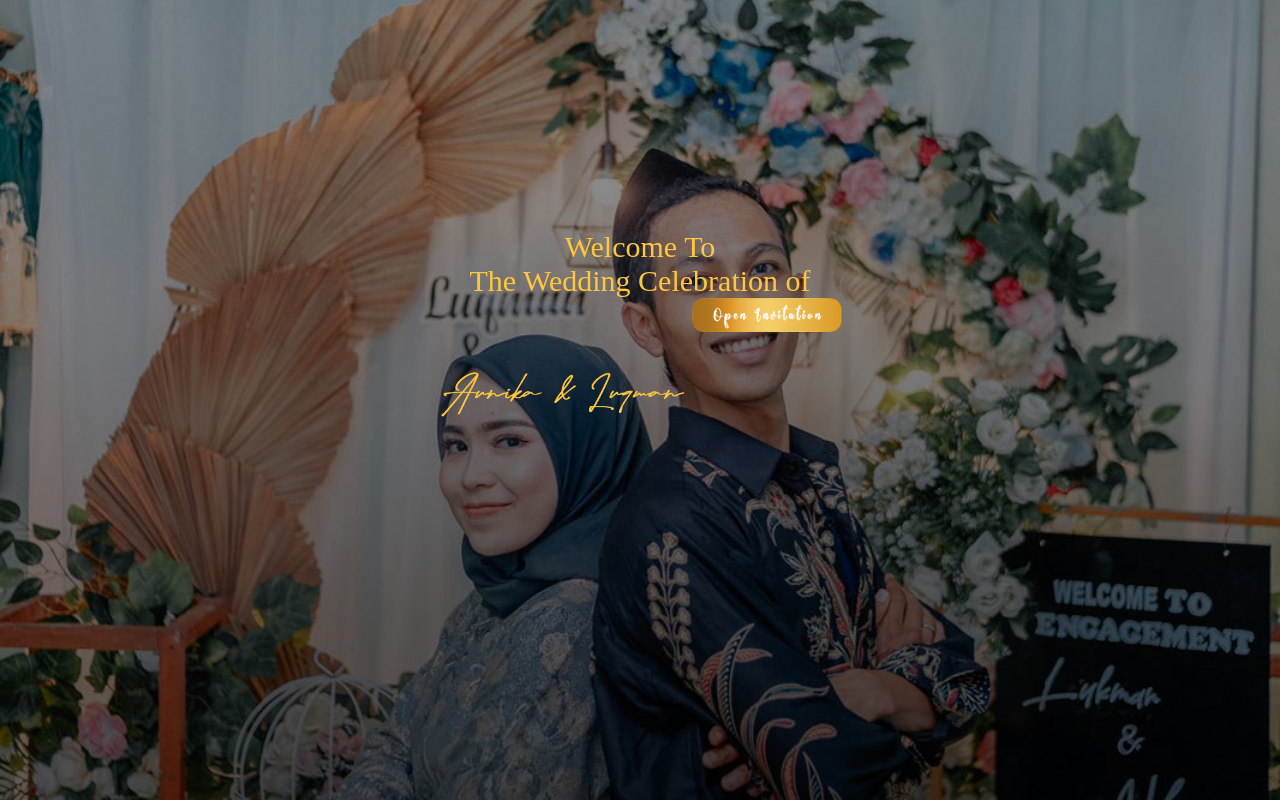
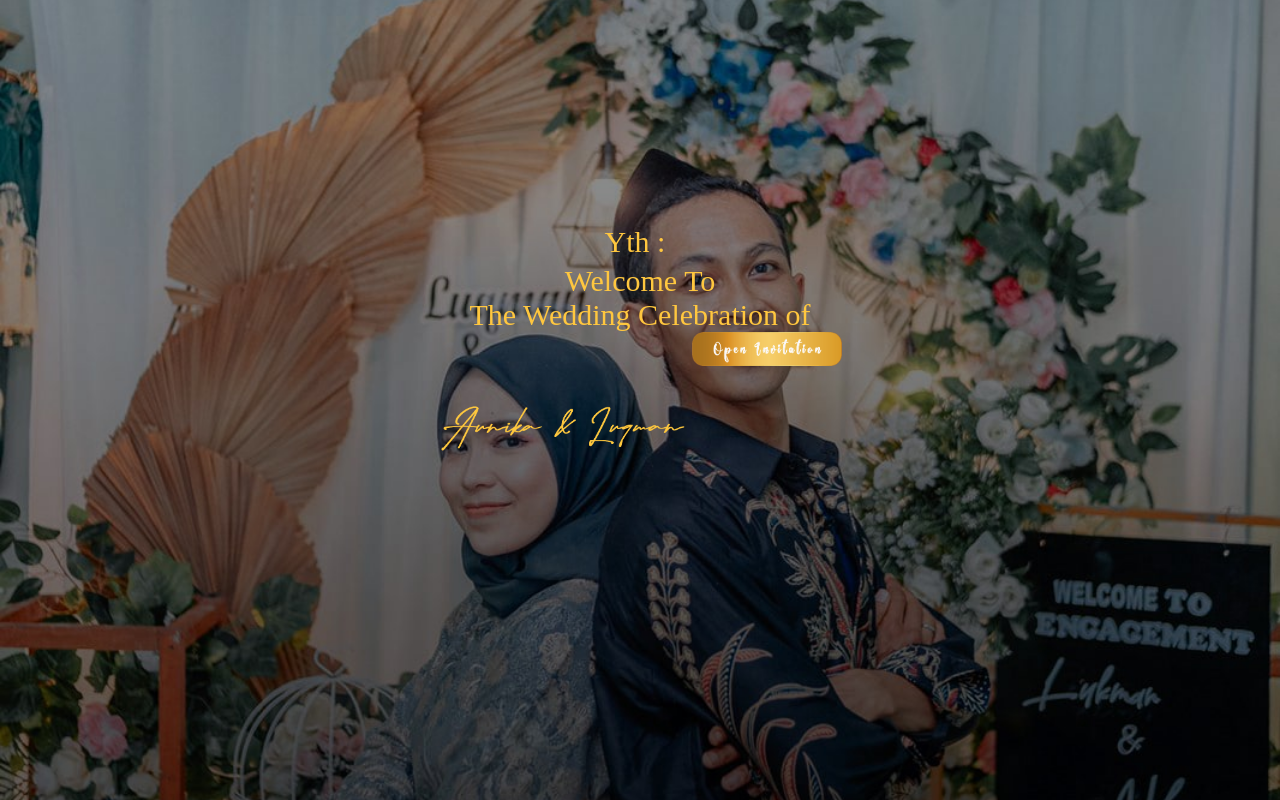
Before and after one commit to undanganmanten/aunika-luqman, a plain HTML site: page index.html in a window 1280 px wide. Shown: the top 800 px of the page. Drawn offline with nearby package versions, Linux system fonts and the light colour scheme; no server answers.

Commit message:
aunika luqman

```diff
--- a/index.html
+++ b/index.html
@@ -20,7 +20,7 @@
         <div class="title">
             <!-- <img src="asset/image/sampul_top.png" alt="" data-aos="zoom-in" data-aos-easing="linear" data-aos-duration="3000"> -->
             <div class="nama-undangan">
-                <!-- <h3 data-aos="fade-down" data-aos-easing="linear" data-aos-duration="3000">To :</h3> -->
+                <h3 data-aos="fade-down" data-aos-easing="linear" data-aos-duration="3000">Yth :</h3>
                 <h3 id="to" data-aos="fade-down" data-aos-easing="linear" data-aos-duration="3000">Agung </h3>
             </div>
             <h3 data-aos="fade-down" data-aos-easing="linear" data-aos-duration="3000">Welcome To</h3>
```
